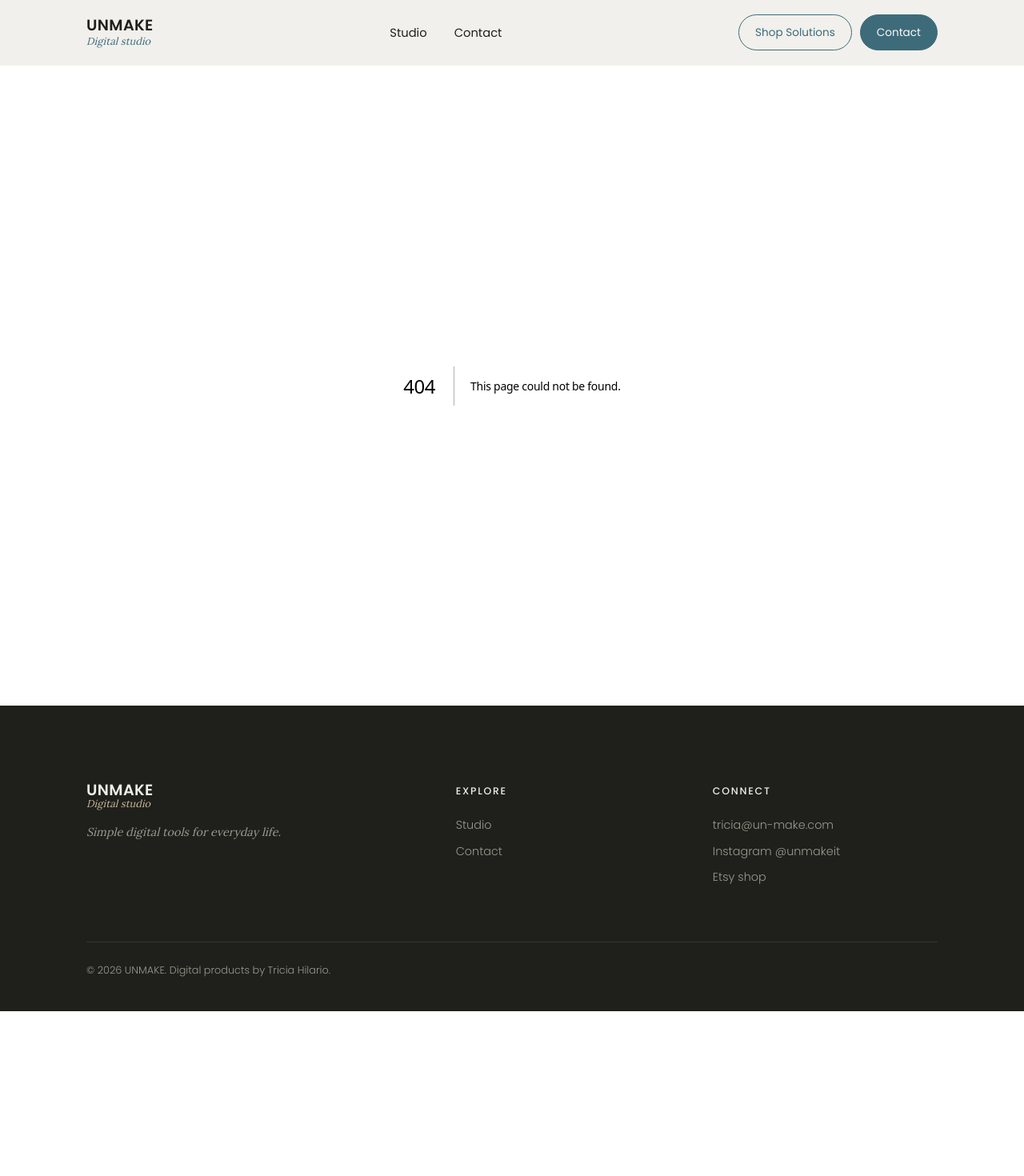
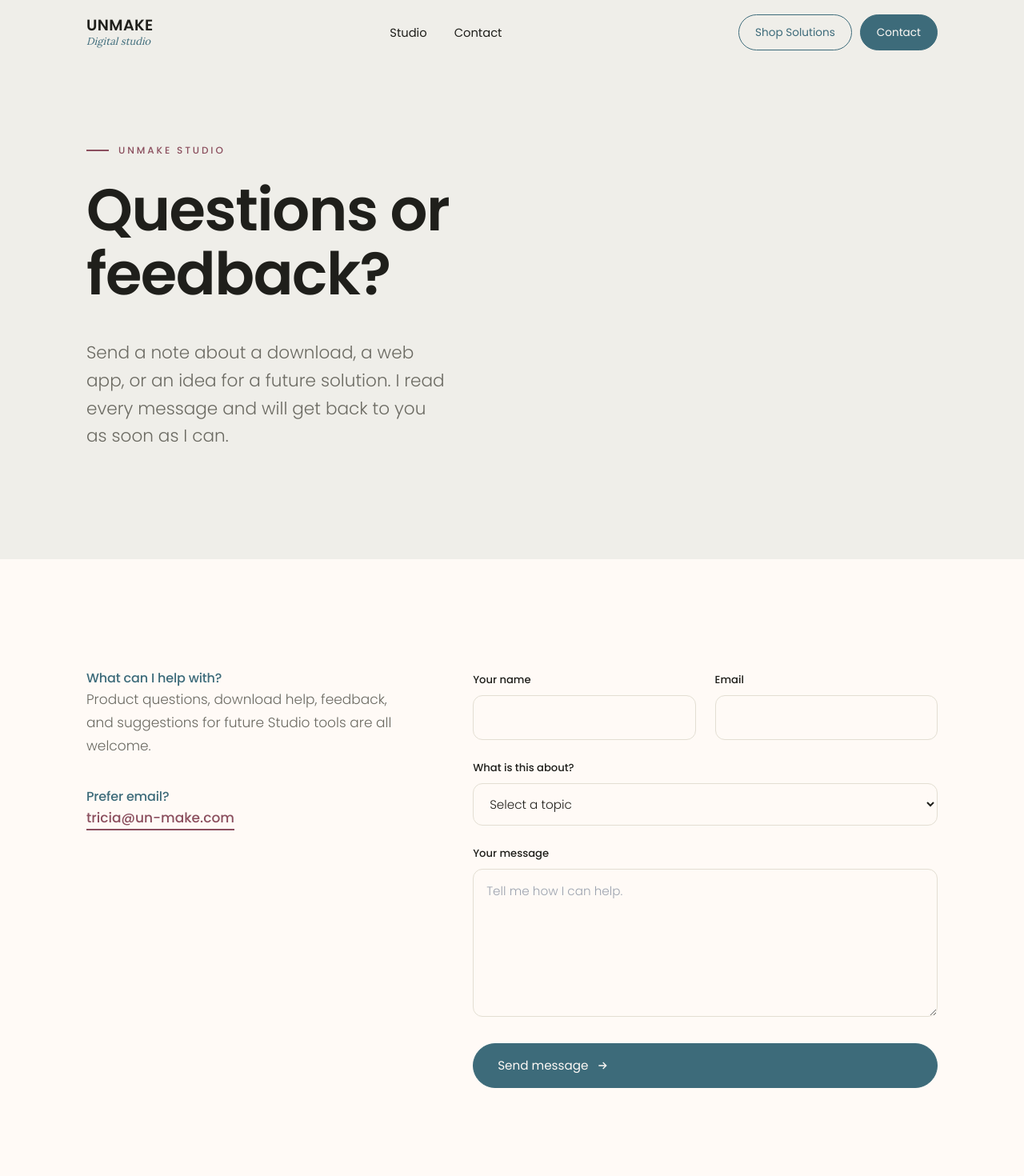
Before and after one commit to unmaketricia/unmake-website, a Next.js app: page /studio/contact in a window 1280 px wide. Before the commit this address had no page. Shown: the top 1470 px of the page at 80% size. Before the commit the page ends 1264 px from the top, so only its background shows below. Built offline with nearby package versions, Linux system fonts and the light colour scheme.

Commit message:
Add a separate Studio inquiry form

```diff
--- /dev/null
+++ b/app/studio/contact/page.jsx
@@ -0,0 +1,119 @@
+import Reveal from "@/components/Reveal";
+
+export const metadata = {
+  title: "Studio Contact | UNMAKE",
+  description:
+    "Ask a question, get help with a digital product, or share feedback with UNMAKE Studio.",
+};
+
+export default function StudioContact() {
+  return (
+    <>
+      <header className="hero tight">
+        <div className="wrap">
+          <p className="eyebrow">UNMAKE Studio</p>
+          <h1>Questions or feedback?</h1>
+          <p className="lede">
+            Send a note about a download, a web app, or an idea for a future
+            solution. I read every message and will get back to you as soon as I can.
+          </p>
+        </div>
+      </header>
+
+      <section className="cream">
+        <Reveal className="wrap">
+          <div className="contact-grid">
+            <div className="contact-info">
+              <h3>What can I help with?</h3>
+              <p>
+                Product questions, download help, feedback, and suggestions for
+                future Studio tools are all welcome.
+              </p>
+              <h3>Prefer email?</h3>
+              <p>
+                <a className="textlink" href="mailto:tricia@un-make.com">
+                  tricia@un-make.com
+                </a>
+              </p>
+            </div>
+
+            <form action="https://api.web3forms.com/submit" method="POST">
+              <input
+                type="hidden"
+                name="access_key"
+                value="2d389fe0-93a5-4cdf-97f9-672c0e593ef5"
+              />
+              <input
+                type="hidden"
+                name="subject"
+                value="New UNMAKE Studio inquiry"
+              />
+              <input type="hidden" name="from_name" value="UNMAKE Studio" />
+              <input
+                type="hidden"
+                name="redirect"
+                value="https://www.un-make.com/studio/thank-you"
+              />
+              <input
+                type="checkbox"
+                name="botcheck"
+                style={{ display: "none" }}
+                tabIndex={-1}
+                autoComplete="off"
+              />
+              <div className="field-row">
+                <div>
+                  <label htmlFor="studio-name">Your name</label>
+                  <input
+                    id="studio-name"
+                    name="name"
+                    type="text"
+                    required
+                    autoComplete="name"
+                  />
+                </div>
+                <div>
+                  <label htmlFor="studio-email">Email</label>
+                  <input
+                    id="studio-email"
+                    name="email"
+                    type="email"
+                    required
+                    autoComplete="email"
+                  />
+                </div>
+              </div>
+              <div>
+                <label htmlFor="studio-topic">What is this about?</label>
+                <select id="studio-topic" name="topic" required defaultValue="">
+                  <option value="" disabled>Select a topic</option>
+                  <option>Product question</option>
+                  <option>Purchase or download help</option>
+                  <option>Web app inquiry</option>
+                  <option>Feedback or suggestion</option>
+                  <option>Other</option>
+                </select>
+              </div>
+              <div>
+                <label htmlFor="studio-message">Your message</label>
+                <textarea
+                  id="studio-message"
+                  name="message"
+                  rows={6}
+                  required
+                  placeholder="Tell me how I can help."
+                ></textarea>
+              </div>
+              <button className="btn" type="submit">
+                Send message
+                <svg viewBox="0 0 24 24">
+                  <path d="M5 12h14M13 6l6 6-6 6" />
+                </svg>
+              </button>
+            </form>
+          </div>
+        </Reveal>
+      </section>
+    </>
+  );
+}
```
